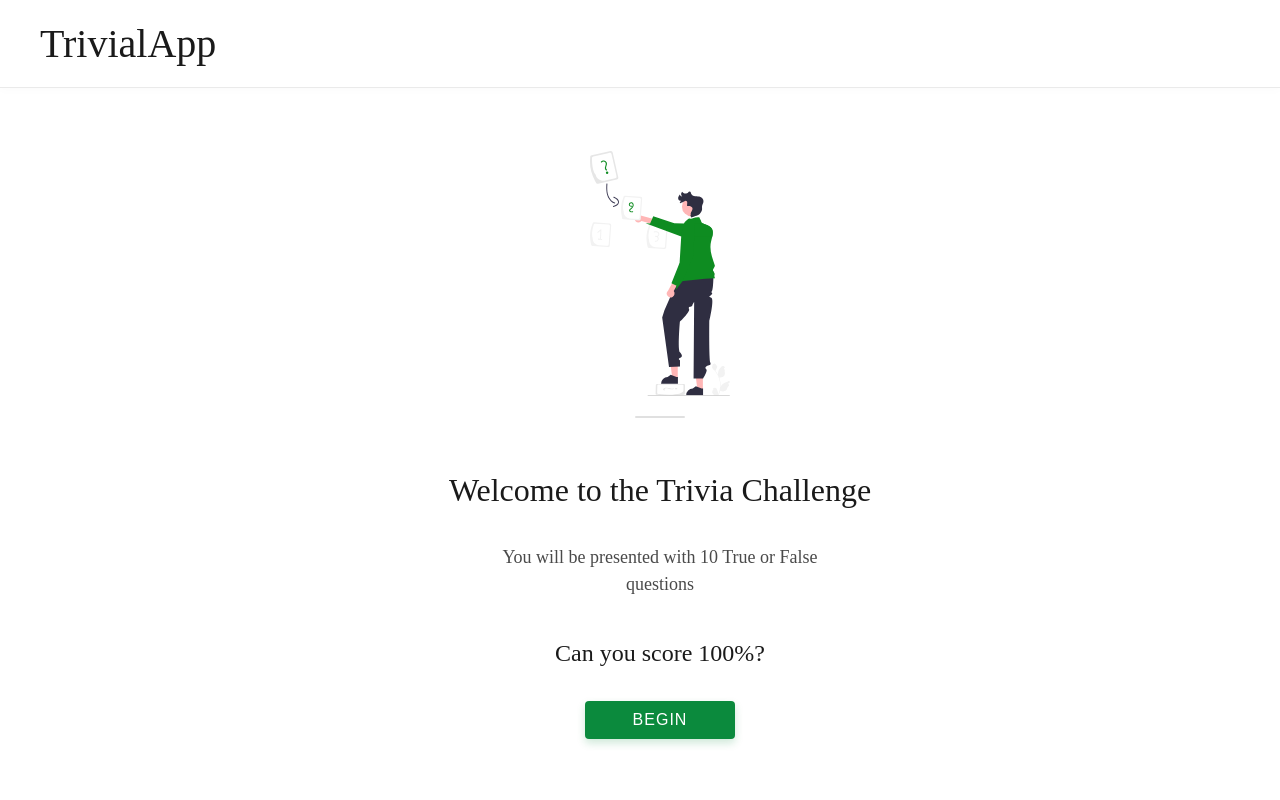
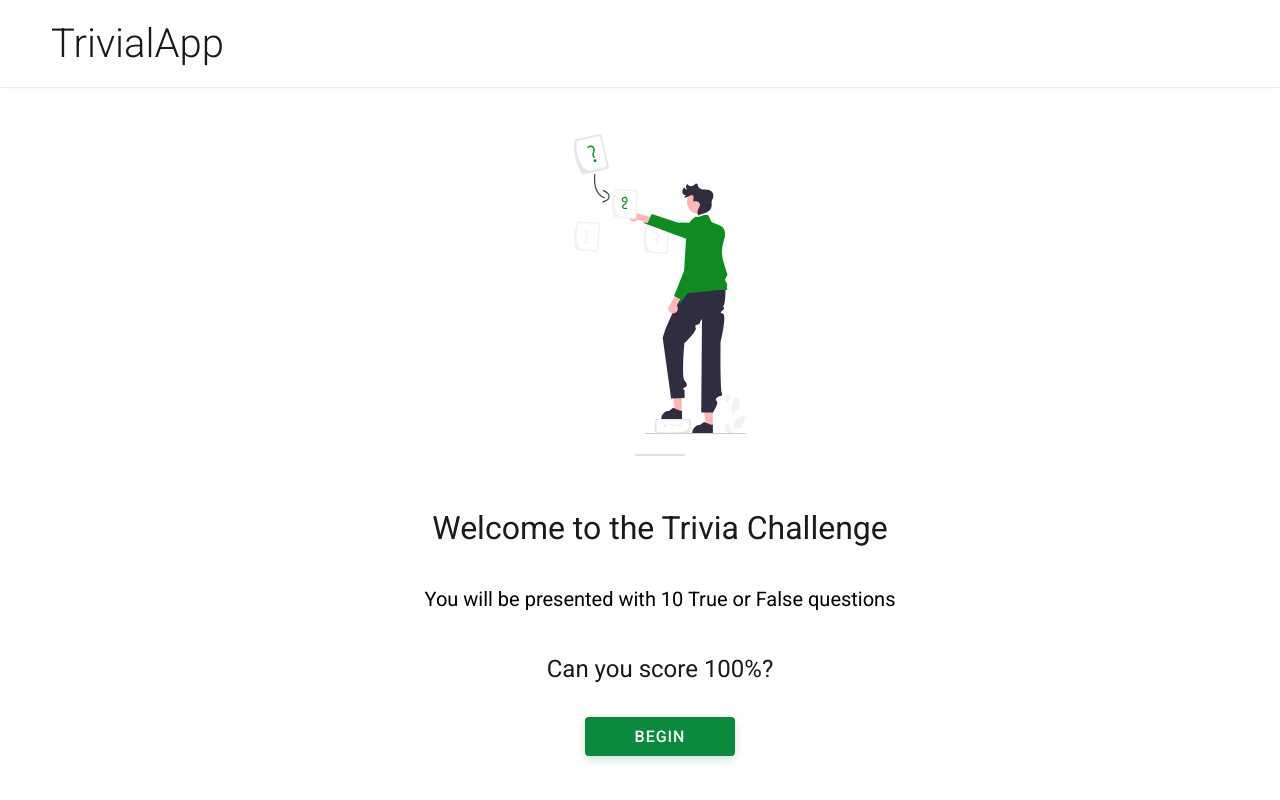
Before and after one commit to Aaron12-c/trivial-app, a React (Vite) app: page / in a window 1280 px wide. Built offline with nearby package versions, Linux system fonts and the light colour scheme.

Commit message:
fix: style improvements

```diff
--- a/index.html
+++ b/index.html
@@ -4,6 +4,10 @@
     <meta charset="UTF-8" />
     <link rel="icon" type="image/svg+xml" href="/vite.svg" />
     <meta name="viewport" content="width=device-width, initial-scale=1.0" />
+    <link
+      href="https://fonts.googleapis.com/css2?family=Roboto:ital,wght@0,100..900;1,100..900&display=swap"
+      rel="stylesheet"
+    />
     <title>trivial-app</title>
   </head>
   <body>
--- a/src/App.tsx
+++ b/src/App.tsx
@@ -1,5 +1,6 @@
 import Navbar from './components/Navbar';
 import WelcomeScreen from './components/WelcomeScreen';
+
 function App() {
   const handleBegin = () => {};
 
--- a/src/components/Navbar.module.css
+++ b/src/components/Navbar.module.css
@@ -15,7 +15,7 @@
 
 .navContainer {
   max-width: 1200px;
-  margin: 0 auto;
+  margin: 0 50px;
   width: 100%;
 }
 
--- a/src/components/WelcomeScreen.module.css
+++ b/src/components/WelcomeScreen.module.css
@@ -1,4 +1,3 @@
-/* WelcomeScreen.module.css */
 .welcomeScreen {
   position: fixed;
   inset: 0;
@@ -35,8 +34,8 @@
 }
 
 .welcomeImage {
-  width: 140px;
-  height: auto;
+  width: 200px;
+  height: 300px;
   object-fit: contain;
   display: block;
   margin: 0 auto;
@@ -56,16 +55,12 @@
   color: #1a1a1a;
   margin-bottom: 15px;
   line-height: 1.3;
-  max-width: 450px;
 }
 
 .welcomeText {
-  font-size: 18px;
-  font-weight: 400;
-  color: #4a4a4a;
+  font-size: 20px;
   margin-bottom: 15px;
   line-height: 1.5;
-  max-width: 380px;
   margin-left: auto;
   margin-right: auto;
 }
--- a/src/index.css
+++ b/src/index.css
@@ -1,4 +1,7 @@
 body {
   margin: 0;
-  font-family: Arial, sans-serif;
 }
+
+* {
+  font-family: 'Roboto', sans-serif;
+}
--- a/src/main.tsx
+++ b/src/main.tsx
@@ -1,6 +1,7 @@
 import { StrictMode } from 'react';
 import { createRoot } from 'react-dom/client';
 import App from './App';
+import './index.css';
 
 const rootElement = document.getElementById('root');
 
```
